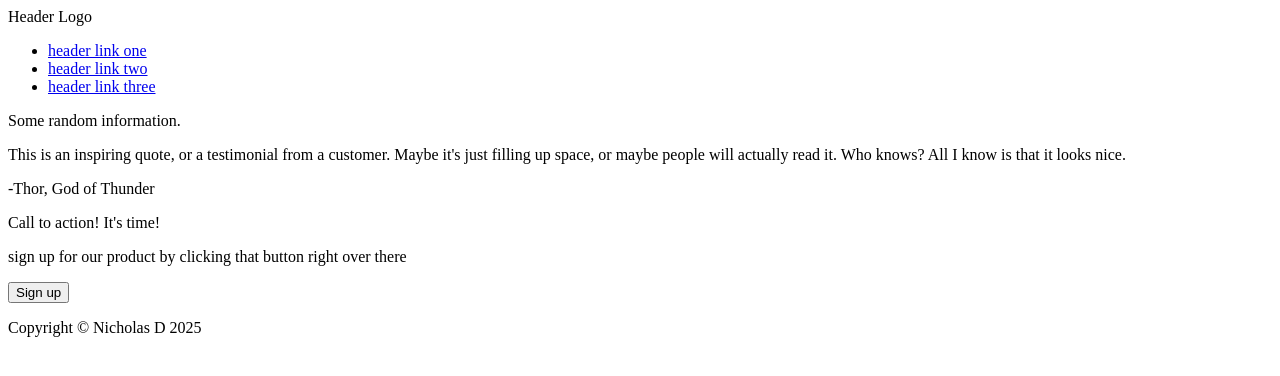
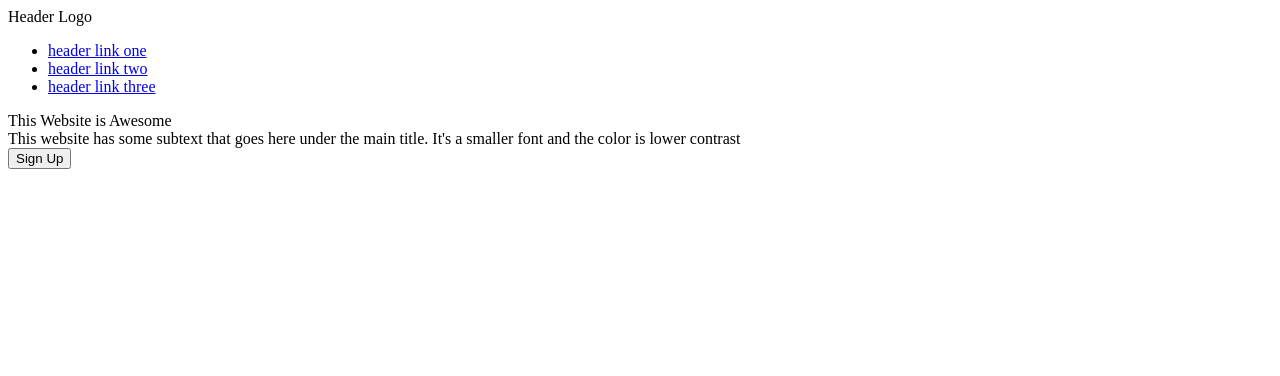
Before and after one commit to NicholasDo18/Landing-Page, a plain HTML site: page index.html in a window 1280 px wide. Drawn offline with Linux system fonts and the light colour scheme.

Commit message:
changed header flow for html

```diff
--- a/index.html
+++ b/index.html
@@ -7,30 +7,32 @@
     <link rel="stylesheet" href="style.css">
 </head>
 <body>
-    <div class="main-content">
-        <div class="first-box">
-            Header Logo
+    <div class="header">
+        <div class="header-top">
+            <div class="nav-bar">Header Logo</div>
             <ul>
                 <li><a href="#">header link one</a></li>
                 <li><a href="#">header link two</a></li>
                 <li><a href="#">header link three</a></li>
-            </ul>
+                </ul>
+            </div>
         </div>
-        <div class="second-box">
-            <p>Some random information.</p>
+        <div class="headerbody">
+            <div class="hbleft">
+                <div class="title">
+                    This Website is Awesome
+                </div>
+                <div class="sub-text">
+                    This website has some subtext that goes here under the main title. It's a smaller font and the color is lower contrast
+                </div>
+                <div class="header-button">
+                    <button>Sign Up</button>
+                </div>
+            </div>
+            <div class="hbright">
+                <img src>
+            </div>
         </div>
-        <div class="third-box">
-            <p>This is an inspiring quote, or a testimonial from a customer. Maybe it's just filling up space, or maybe people will actually read it. Who knows? All I know is that it looks nice.</p>
-            <p>-Thor, God of Thunder</p>
-        </div>
-        <div class="fourth-box">
-            <p>Call to action! It's time!</p>
-            <p>sign up for our product by clicking that button right over there</p>
-            <button>Sign up</button>
-        </div>
-    </div>
-    <div class="footer">
-        <p>Copyright © Nicholas D 2025</p>
     </div>
 </body>
 </html>
```
